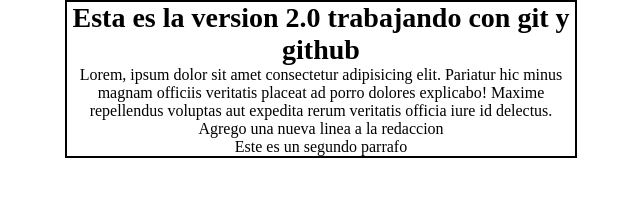
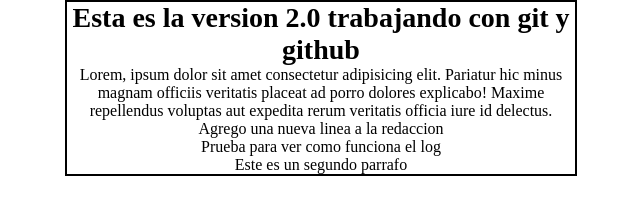
Before and after one commit to marmigue/Blog, a plain HTML site: page index.html in a window 1280 px wide. Shown: the whole page, without its empty margins (319-959 px from the left). Drawn offline with Linux system fonts and the light colour scheme.

Commit message:
Prueba para ver el funcionamiento del log

```diff
--- a/index.html
+++ b/index.html
@@ -18,6 +18,7 @@
                 placeat ad porro dolores explicabo! Maxime repellendus voluptas aut expedita rerum veritatis officia iure id
                 delectus.</p>
                 <p>Agrego una nueva linea a la redaccion</p>
+                <p>Prueba para ver como funciona el log</p>
             </div>
             <div>
                 <p>Este es un segundo parrafo</p>
```
